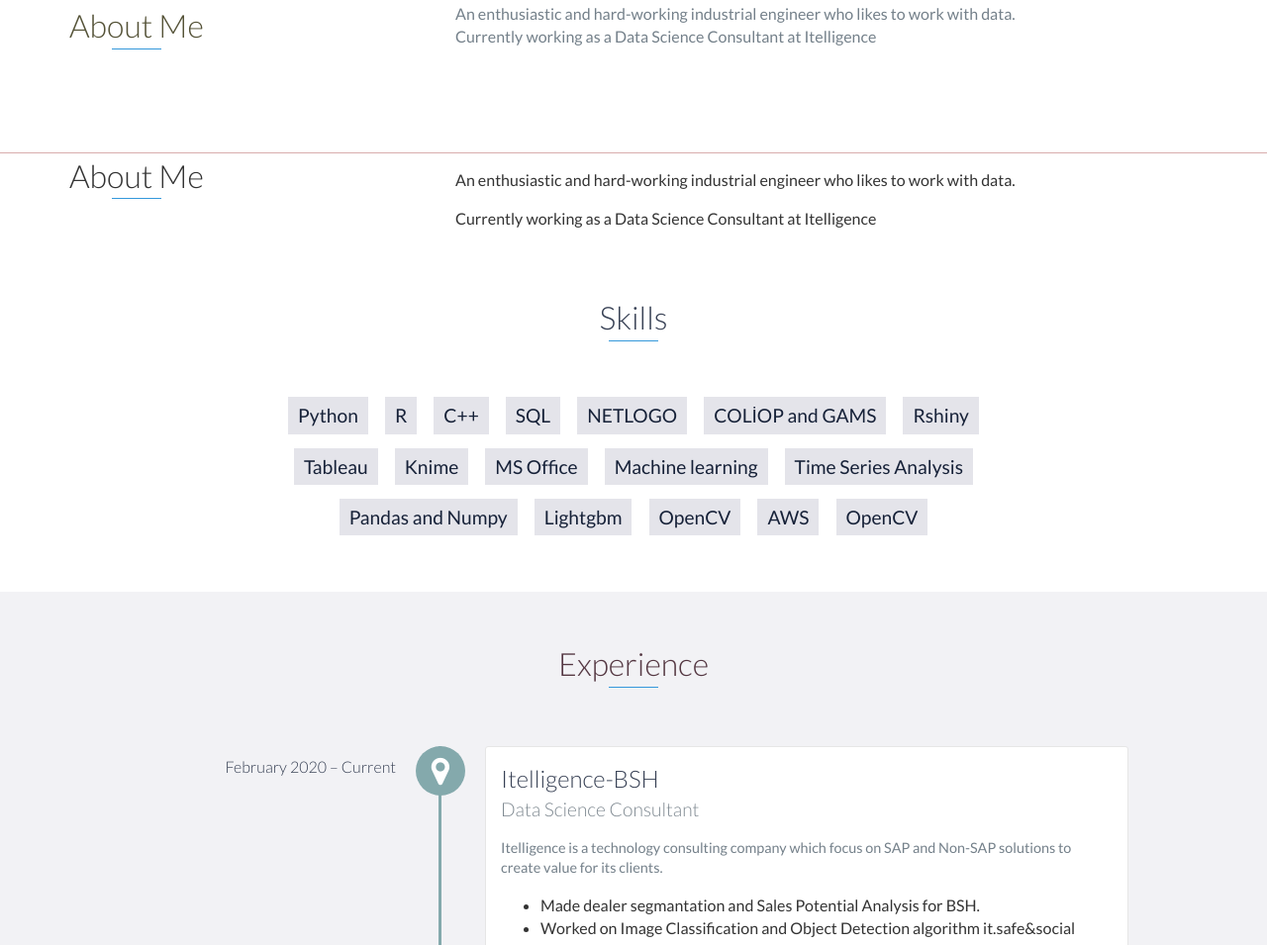
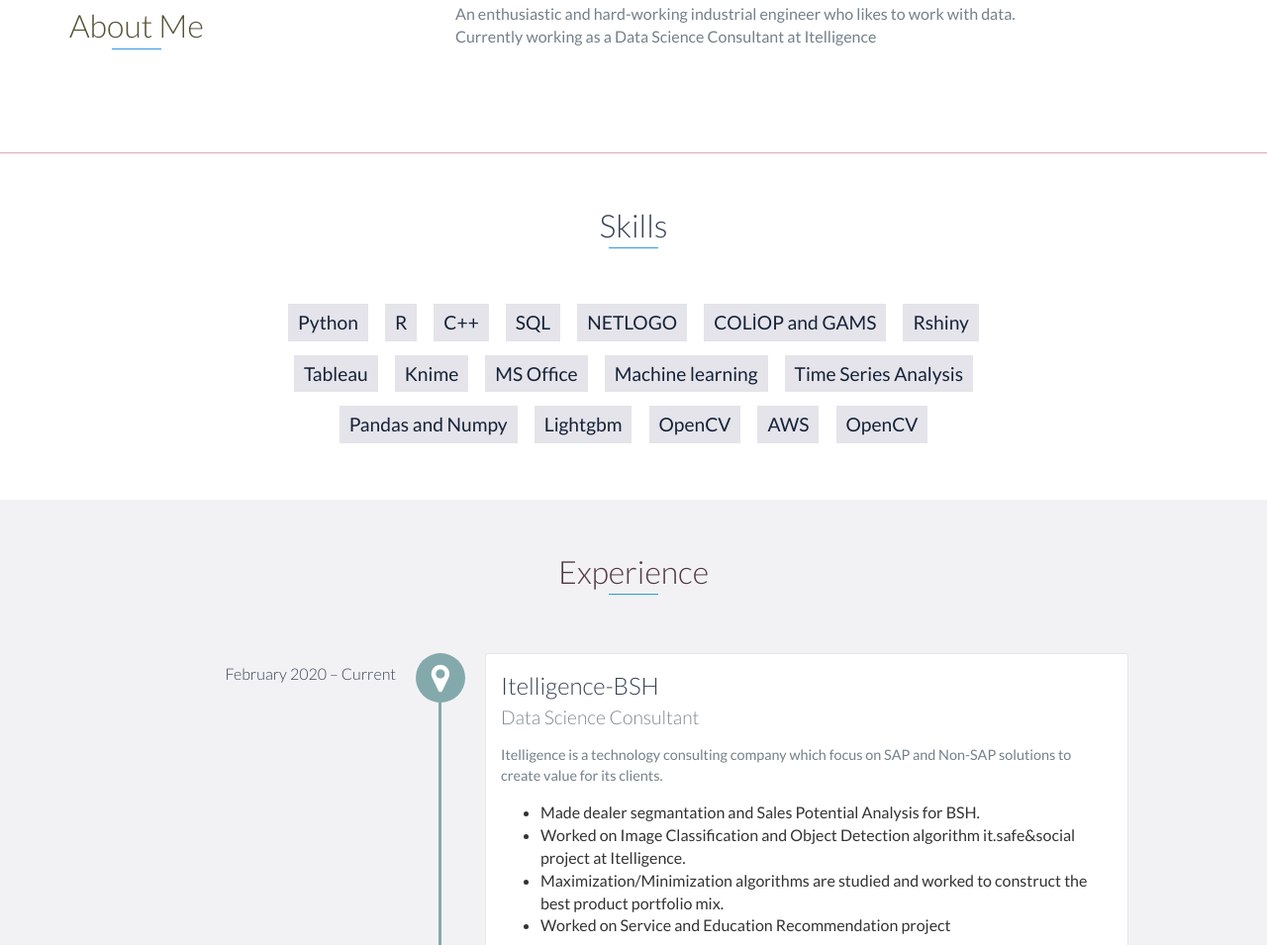
Before and after one commit to sinan-demirhan/sinan-demirhan.github.io, a website: page index.html in a window 1280 px wide. Shown: the part 872-1827 px from the top of the page at 99% size. Drawn offline with nearby package versions, Linux system fonts and the light colour scheme.

Commit message:
Update index.html

```diff
--- a/index.html
+++ b/index.html
@@ -84,24 +84,6 @@
     </div>
     <!-- End #about -->
 
-    <div id="Hobies">
-        <div class="container">
-            <div class="row">
-                <div class="col-md-4">
-                    <h2 class="heading">About Me</h2>
-                </div>
-                <div class="col-md-8">
-                    <p>
-                        An enthusiastic and hard-working industrial engineer who likes to work with data.
-                    </p>
-                    <p>
-                        Currently working as a Data Science Consultant at Itelligence
-                    </p>
-                </div>
-            </div>
-        </div>
-    </div>
-    <!-- End #about -->
 
 
     <div id="skills">
```
